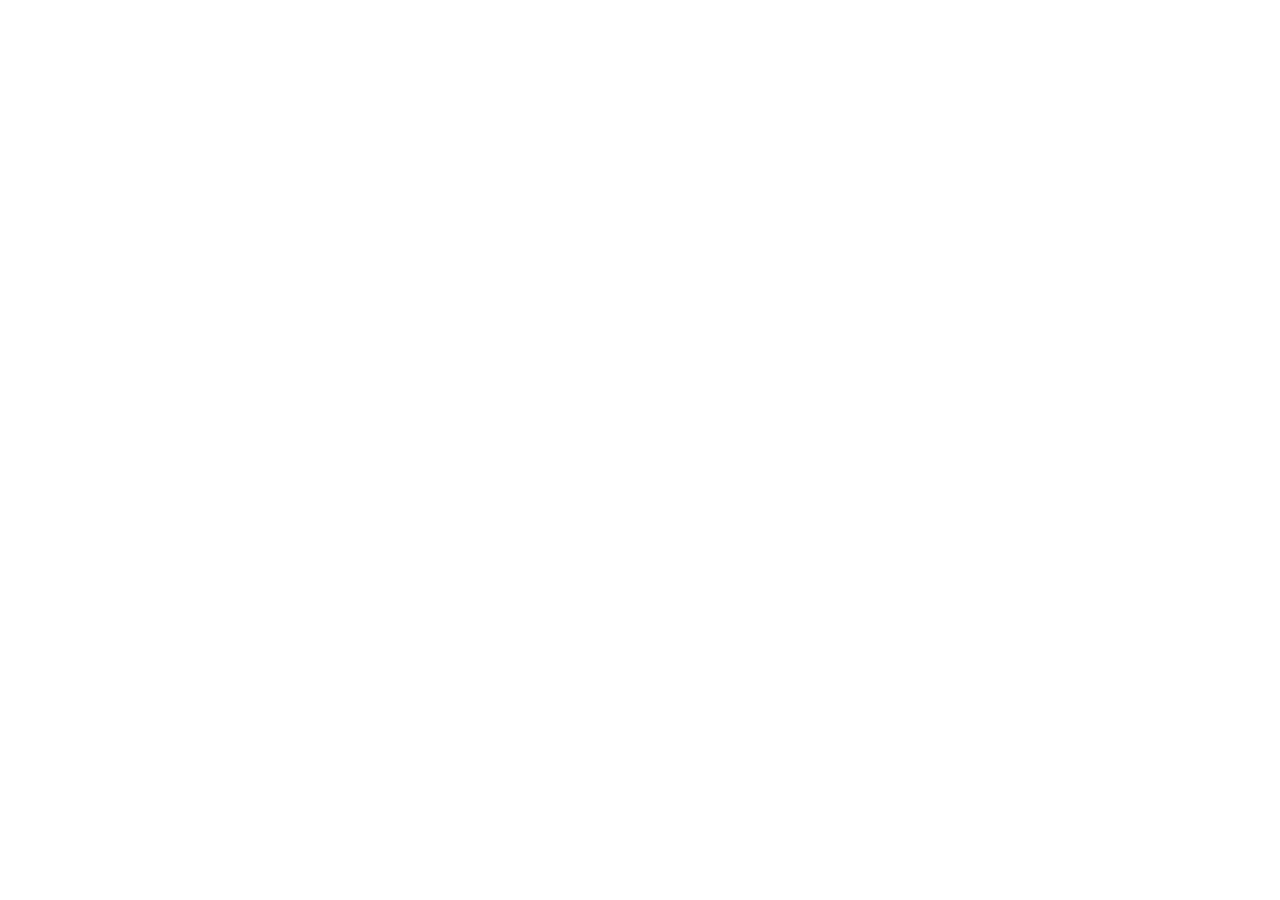
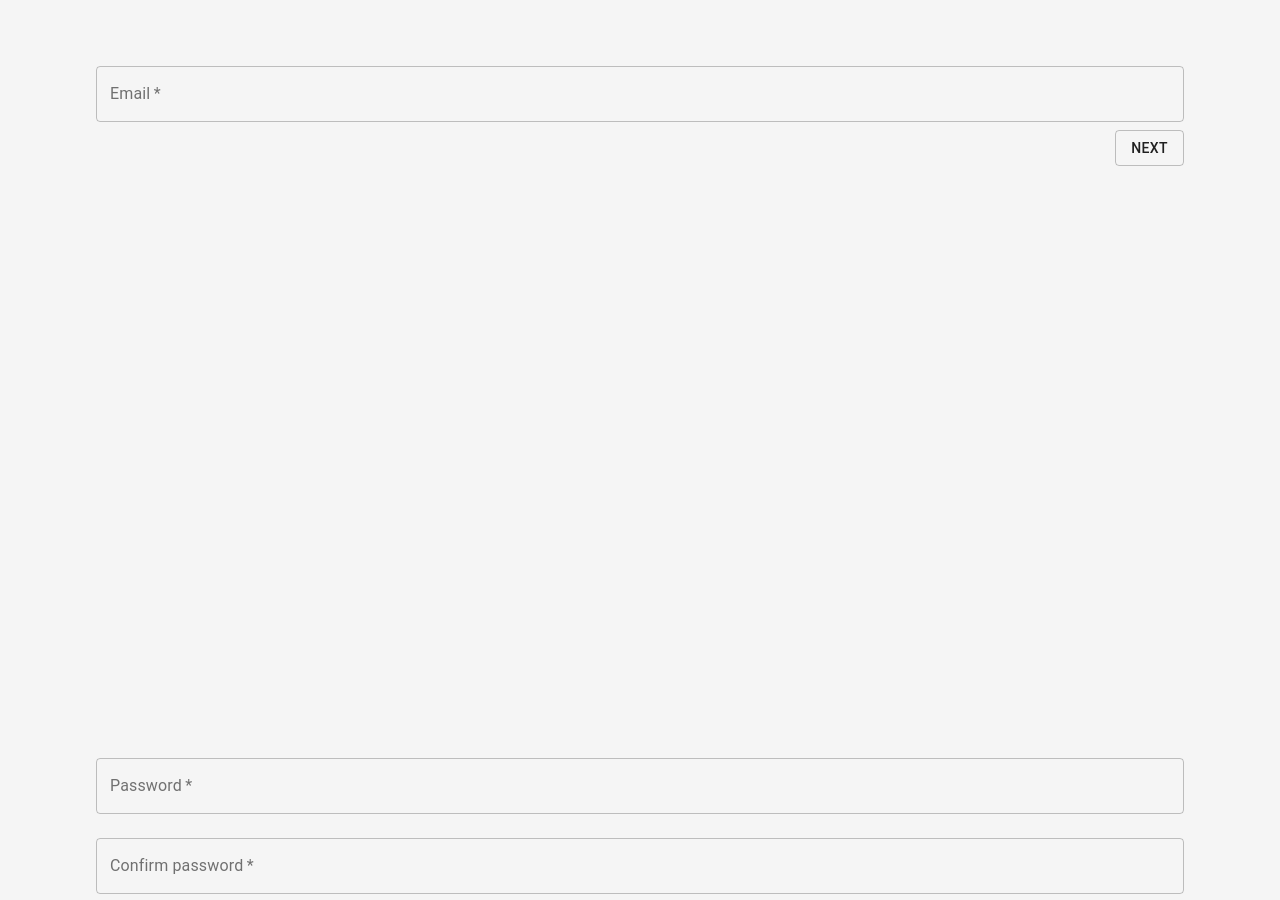
Before and after one commit to Chicago19/team-10, a React (Create React App) app: page /registration in a window 1280 px wide. Shown: the part 360-1260 px from the top of the page. Before the commit the page ends 800 px from the top, so only its background shows below. Built offline with nearby package versions, Linux system fonts and the light colour scheme.

Commit message:
Implemented the registration page's layout

```diff
--- a/public/index.css
+++ b/public/index.css
@@ -6,6 +6,7 @@
     sans-serif;
   -webkit-font-smoothing: antialiased;
   -moz-osx-font-smoothing: grayscale;
+  background-color: #f5f5f5;
 }
 
 code {
--- a/src/components/LandingPage/Hero.jsx
+++ b/src/components/LandingPage/Hero.jsx
@@ -17,7 +17,6 @@
   const { classes } = props;
 
   const scrollAnimation = () => {
-    // window.scrollTo(0,0)
     $("html, body").animate(
       {
         scrollTop: $("#about").offset().top
--- /dev/null
+++ b/src/components/RegistrationPage/Email.jsx
@@ -0,0 +1,67 @@
+import React from "react";
+import $ from "jquery";
+
+import { Grid, TextField, Button, Typography } from "@material-ui/core";
+import { withStyles } from "@material-ui/styles";
+
+const styles = {
+  fullHeightContainer: {
+    height: "100%"
+  },
+  fullWidthItem: {
+    width: "85%"
+  },
+  centerItem: {
+    width: "100%"
+  },
+  headerPadding: {
+    marginBottom: "5%"
+  }
+};
+
+const Email = props => {
+  const { classes } = props;
+
+  const nextAnimation = () => {
+    $("html, body").animate(
+      {
+        scrollTop: $("#password").offset().top
+      },
+      800
+    );
+  };
+
+  return (
+    <Grid
+      container
+      direction="column"
+      alignItems="center"
+      justify="center"
+      className={classes.fullHeightContainer}
+      id="email"
+    >
+      <Grid item container justify="center" className={`${classes.headerPadding} ${classes.fullWidthItem}`}>
+        <Typography variant="h2">
+          Registration
+        </Typography>
+      </Grid>
+      <Grid item container justify="center" className={classes.fullWidthItem}>
+        <TextField
+          required
+          label="Email"
+          type="email"
+          margin="normal"
+          variant="outlined"
+          className={classes.centerItem}
+        />
+      </Grid>
+      <Grid item container justify="flex-end" className={classes.fullWidthItem}>
+        <Button variant="outlined" onClick={nextAnimation}>
+          Next
+        </Button>
+      </Grid>
+    </Grid>
+  );
+};
+
+export default withStyles(styles)(Email);
--- /dev/null
+++ b/src/components/RegistrationPage/Password.jsx
@@ -0,0 +1,85 @@
+import React from "react";
+import $ from "jquery";
+
+import { Grid, TextField, Button } from "@material-ui/core";
+import { withStyles } from "@material-ui/styles";
+
+const styles = {
+  fullHeightContainer: {
+    height: "100%"
+  },
+  fullWidthItem: {
+    width: "85%"
+  },
+  centerItem: {
+    width: "100%"
+  }
+};
+
+const Password = props => {
+  const { classes } = props;
+
+  const backAnimation = () => {
+    $("html, body").animate(
+      {
+        scrollTop: $("#email").offset().top
+      },
+      800
+    );
+  };
+
+  const nextAnimation = () => {
+    $("html, body").animate(
+      {
+        scrollTop: $("#phone-age").offset().top
+      },
+      800
+    );
+  };
+
+  return (
+    <Grid
+      container
+      direction="column"
+      alignItems="center"
+      justify="center"
+      className={classes.fullHeightContainer}
+      id="password"
+    >
+      <Grid item container justify="center" className={classes.fullWidthItem}>
+        <TextField
+          required
+          label="Password"
+          type="password"
+          margin="normal"
+          variant="outlined"
+          className={classes.centerItem}
+        />
+      </Grid>
+      <Grid item container justify="center" className={classes.fullWidthItem}>
+        <TextField
+          required
+          label="Confirm password"
+          type="password"
+          margin="normal"
+          variant="outlined"
+          className={classes.centerItem}
+        />
+      </Grid>
+      <Grid item container className={classes.fullWidthItem}>
+        <Grid item xs container>
+          <Button variant="outlined" onClick={backAnimation}>
+            Back
+          </Button>
+        </Grid>
+        <Grid item xs container justify="flex-end">
+          <Button variant="outlined" onClick={nextAnimation}>
+            Next
+          </Button>
+        </Grid>
+      </Grid>
+    </Grid>
+  );
+};
+
+export default withStyles(styles)(Password);
--- /dev/null
+++ b/src/components/RegistrationPage/PhoneAge.jsx
@@ -0,0 +1,88 @@
+import React from "react";
+import $ from "jquery";
+
+import { Grid, TextField, Button } from "@material-ui/core";
+import { withStyles } from "@material-ui/styles";
+
+const styles = {
+  fullHeightContainer: {
+    height: "100%"
+  },
+  fullWidthItem: {
+    width: "85%"
+  },
+  centerItem: {
+    width: "100%"
+  }
+};
+
+const PhoneAge = props => {
+  const { classes } = props;
+
+  const backAnimation = () => {
+    $("html, body").animate(
+      {
+        scrollTop: $("#password").offset().top
+      },
+      800
+    );
+  };
+
+  const nextAnimation = () => {
+    $("html, body").animate(
+      {
+        scrollTop: $("#referral").offset().top
+      },
+      800
+    );
+  };
+
+  return (
+    <Grid
+      container
+      direction="column"
+      alignItems="center"
+      justify="center"
+      className={classes.fullHeightContainer}
+      id="phone-age"
+    >
+      <Grid item container justify="center" className={classes.fullWidthItem}>
+        <Grid item xs>
+          <TextField
+            required
+            label="Phone number"
+            type="number"
+            margin="normal"
+            variant="outlined"
+            className={classes.centerItem}
+          />
+        </Grid>
+        <Grid item xs={1} />
+        <Grid item xs>
+          <TextField
+            required
+            label="Age"
+            type="number"
+            margin="normal"
+            variant="outlined"
+            className={classes.centerItem}
+          />
+        </Grid>
+      </Grid>
+      <Grid item container className={classes.fullWidthItem}>
+        <Grid item xs container>
+          <Button variant="outlined" onClick={backAnimation}>
+            Back
+          </Button>
+        </Grid>
+        <Grid item xs container justify="flex-end">
+          <Button variant="outlined" onClick={nextAnimation}>
+            Next
+          </Button>
+        </Grid>
+      </Grid>
+    </Grid>
+  );
+};
+
+export default withStyles(styles)(PhoneAge);
--- /dev/null
+++ b/src/components/RegistrationPage/Referral.jsx
@@ -0,0 +1,64 @@
+import React from "react";
+import $ from "jquery";
+
+import { Grid, TextField, Button } from "@material-ui/core";
+import { withStyles } from "@material-ui/styles";
+
+const styles = {
+  fullHeightContainer: {
+    height: "100%"
+  },
+  fullWidthItem: {
+    width: "85%"
+  },
+  centerItem: {
+    width: "100%"
+  }
+};
+
+const Referral = props => {
+  const { classes } = props;
+
+  const backAnimation = () => {
+    $("html, body").animate(
+      {
+        scrollTop: $("#phone-age").offset().top
+      },
+      800
+    );
+  };
+
+  return (
+    <Grid
+      container
+      direction="column"
+      alignItems="center"
+      justify="center"
+      className={classes.fullHeightContainer}
+      id="referral"
+    >
+      <Grid item container justify="center" className={classes.fullWidthItem}>
+        <TextField
+          label="Referral Name"
+          margin="normal"
+          variant="outlined"
+          className={classes.centerItem}
+        />
+      </Grid>
+      <Grid item container className={classes.fullWidthItem}>
+        <Grid item xs container>
+          <Button variant="outlined" onClick={backAnimation}>
+            Back
+          </Button>
+        </Grid>
+        <Grid item xs container justify="flex-end">
+          <Button variant="contained" color="primary">
+            Submit
+          </Button>
+        </Grid>
+      </Grid>
+    </Grid>
+  );
+};
+
+export default withStyles(styles)(Referral);
--- /dev/null
+++ b/src/components/RegistrationPage/Registration.jsx
@@ -0,0 +1,19 @@
+import React from "react";
+
+import Email from "./Email";
+import Password from "./Password";
+import PhoneAge from "./PhoneAge";
+import Referral from "./Referral";
+
+const Registration = props => {
+  return (
+    <div className="fullHeight">
+      <Email />
+      <Password />
+      <PhoneAge />
+      <Referral />
+    </div>
+  );
+};
+
+export default Registration;
--- a/src/components/Root.jsx
+++ b/src/components/Root.jsx
@@ -4,6 +4,7 @@
 import { BrowserRouter as Router, Route, Switch } from "react-router-dom";
 import App from "../App";
 import Landing from "./LandingPage/Landing";
+import Registration from "./RegistrationPage/Registration";
 
 const Root = ({ store }) => (
   <Provider store={store}>
@@ -11,6 +12,7 @@
       <Switch>
         <Route path="/hello" component={App} />
         <Route path="/landing" component={Landing} />
+        <Route path="/registration" component={Registration} />
       </Switch>
     </Router>
   </Provider>
```
